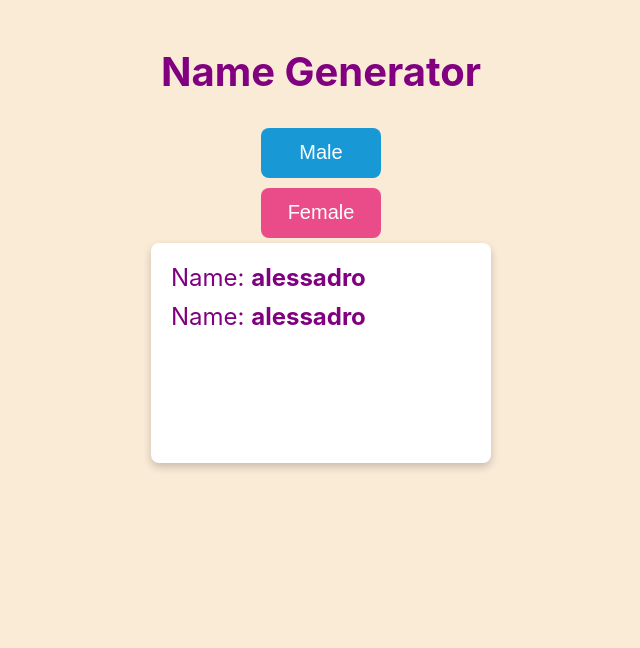
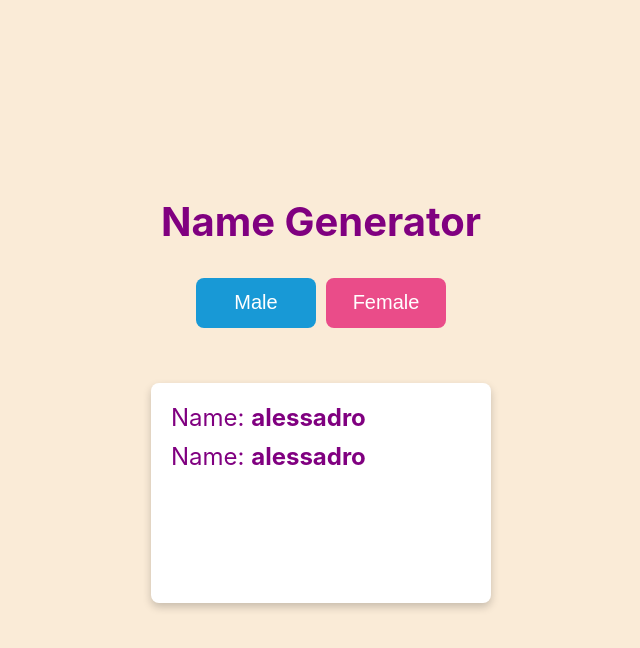
Before and after one commit to AlessandroBarreto/name-generator, a React (Create React App) app: page / in a window 1280 px wide. Shown: the top 648 px of the page, without its empty margins (319-959 px from the left). Built offline with nearby package versions, Linux system fonts and the light colour scheme.

Commit message:
fix: app layout

```diff
--- a/src/App.tsx
+++ b/src/App.tsx
@@ -6,12 +6,18 @@ function App() {
   return (
     <div className="App">
       <h1>Name Generator</h1>
-      <Button color="primary" text="Male" onClick={() => console.log("male")} />
-      <Button
-        color="secondary"
-        text="Female"
-        onClick={() => console.log("female")}
-      />
+      <div className="button-container">
+        <Button
+          color="primary"
+          text="Male"
+          onClick={() => console.log("male")}
+        />
+        <Button
+          color="secondary"
+          text="Female"
+          onClick={() => console.log("female")}
+        />
+      </div>
       <Card name="alessadro" />
     </div>
   );
--- a/src/components/Button.tsx
+++ b/src/components/Button.tsx
@@ -10,10 +10,8 @@ interface ButtonProps {
 
 export const Button = ({ color, text, onClick }: ButtonProps) => {
   return (
-    <div className="button-container">
-      <button className={`button ${color}`} onClick={onClick}>
-        {text}
-      </button>
-    </div>
+    <button className={`button ${color}`} onClick={onClick}>
+      {text}
+    </button>
   );
 };
--- a/src/styles/Button.css
+++ b/src/styles/Button.css
@@ -1,8 +1,5 @@
-.button-container {
-    margin: 5px;
-}
-
 .button {
+  margin: 5px;
   border-radius: 8px;
   border-style: none;
   color: #ffffff;
--- a/src/styles/Card.css
+++ b/src/styles/Card.css
@@ -7,9 +7,9 @@
   border-radius: 8px;
   height: 200px;
   padding: 10px 20px;
+  margin-top: 50px;
 }
 
-.card-container:hover{
-    box-shadow: 0 8px 16px 0 rgba(0,0,0,0.2);
-
+.card-container:hover {
+  box-shadow: 0 8px 16px 0 rgba(0, 0, 0, 0.2);
 }
--- a/src/styles/globals.css
+++ b/src/styles/globals.css
@@ -16,6 +16,7 @@ code {
 
 h1 {
   font-size: 2.5em;
+  margin-top: 0;
 }
 h2 {
   font-weight: 400;
@@ -27,5 +28,5 @@ h2 {
   flex-direction: column;
   justify-content: center;
   align-items: center;
-  padding: 20px;
+  height: 100vh;
 }
```
